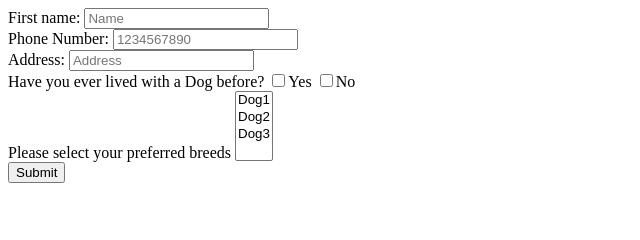
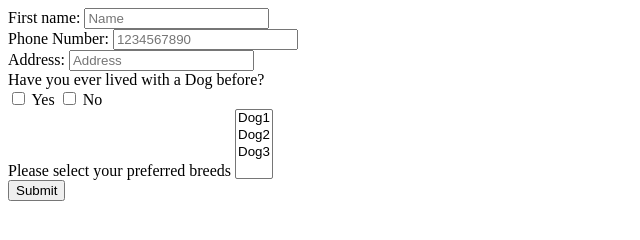
Before and after one commit to acciojob/dog-adoption-application-abhishekdixit07, a website: page main.html in a window 1280 px wide. Shown: the whole page, without its empty margins (0-640 px from the left). Drawn offline with Linux system fonts and the light colour scheme.

Commit message:
created a submission

```diff
--- a/main.html
+++ b/main.html
@@ -19,8 +19,11 @@
 <input id="text" type="text" placeholder="Address">
 	<br>
 <label>Have you ever lived with a Dog before?</label>
-	<input type="checkbox" id="checkbox">Yes
-	<input type="checkbox" id="checkbox">No
+	<br>
+	<input type="checkbox" id="checkbox">
+	<label>Yes</label>
+	<input type="checkbox" id="checkbox">
+	<LABEL>No</LABEL>
 	<br>
 	<label>Please select your preferred breeds</label>
 	<select multiple id="multiselect">
```
